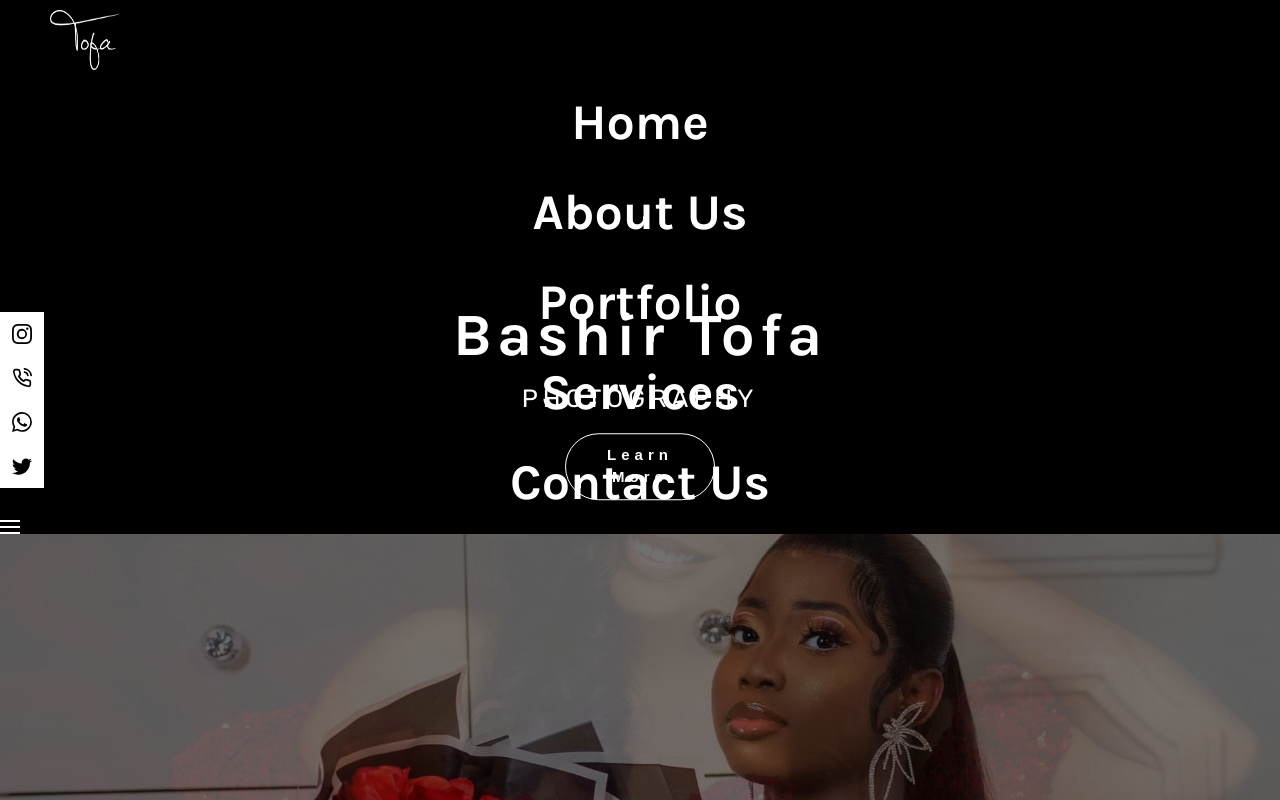
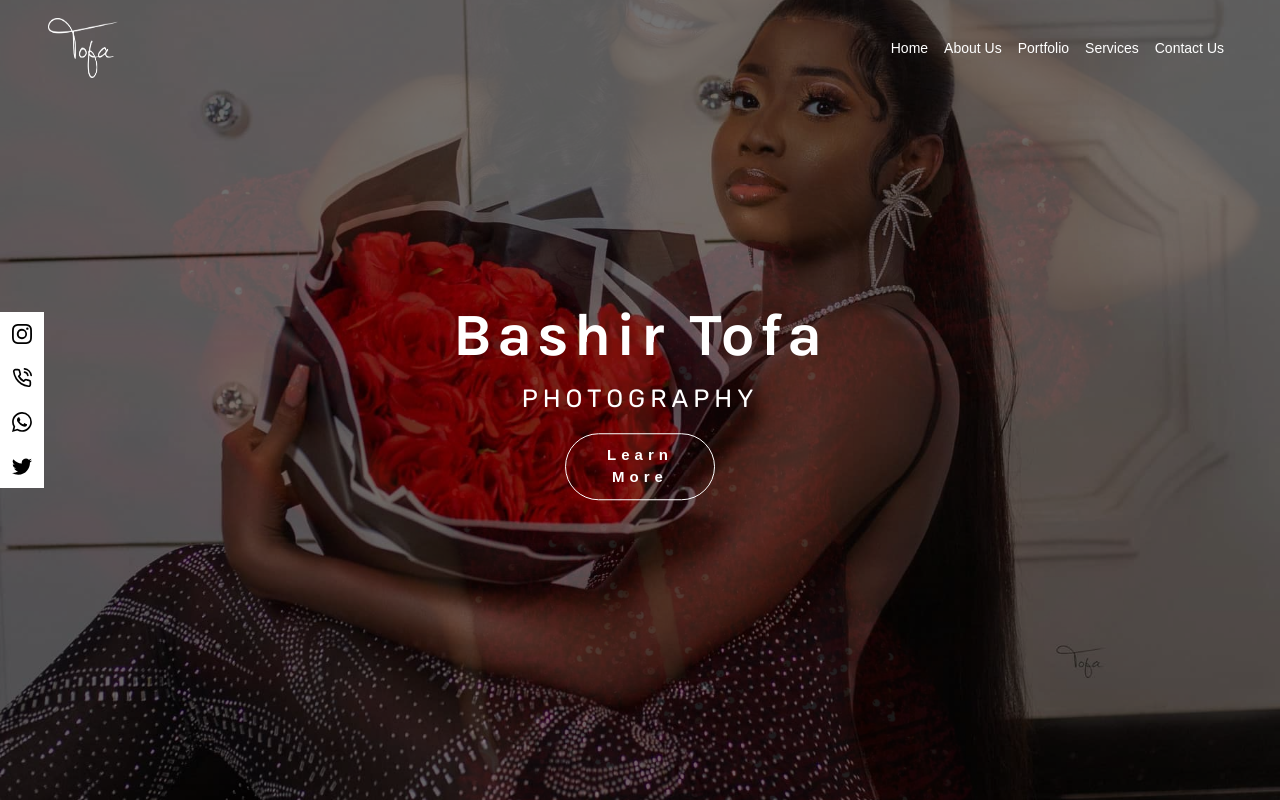
Before and after one commit to BreinsteinMedia/tofagraphy, a React (Create React App) app: page / in a window 1280 px wide. Shown: the top 800 px of the page. Built offline with nearby package versions, Linux system fonts and the light colour scheme.

Commit message:
Update Header.css

```diff
--- a/src/components/Header/Header.css
+++ b/src/components/Header/Header.css
@@ -1,233 +1,106 @@
-.navbar{
-  display: flex;
+.navbarContent{
+    display:flex;
+    justify-content: space-between;
+    padding:3rem 3rem;
     align-items: center;
     height: 75px;
     position: fixed;
     width: 100%;
-  /* position: sticky; */
-  /* position: -webkit-sticky; */
-  z-index: 999;
-  top: 0;
-  border-radius: 2px;
-  background-color: black;
-  /* background-color: rgba(0, 0, 0, 0); */
-}
-
-.navbar.active{
-  background-color: rgba(0, 0, 0, 0.508);
-  /* background: rgba(255, 10, 10, 0.1); */
-  box-shadow: 0 4px 30px rgba(0, 0, 0, 0.1);
-  -webkit-backdrop-filter: blur(19.5px);
-  backdrop-filter: blur(19.5px);
-  transition: .05s;
 }
 
 .logo img{
-  width: 120px;
-  height: 70px;
-  padding-top: 10px;
-  padding-left: 50px;
+     width: 70px;
+    height: 60px;
+    /* padding-top: 10px;
+    padding-left: 50px; */
   }
 
-.nav-links {
-    display: none;
-  }
-
-
-  a {
+  .desktop  > ul {
+    list-style: none;
+    display:flex;
     text-decoration: none;
-      font-size: 22px;
-
-  }
-  li {
-      list-style-type: none;
-  }
-
-
-
-.nav-links-mobile {
-  position: absolute;
-  display: block;
-  top: 90%;
-  left: 0;
-  position: absolute;
-  display: block;
-  list-style: none;
-  box-shadow: rgba(252, 252, 255, 0.23) 0px 50px 100px -20px, rgba(0, 0, 0, 0.3) 0px 30px 60px -30px;
-  left: 0;
-  top: 90%;
-  transition: all 0.5s ease-in-out;
-  width: 100%;
-  /* background-color: black;  */
-  height: 100vh;
-}
-
-.video-dark-overlay{
-  background-color: rgba(0, 0, 0, 0.739);
-  min-width: 100%;
-  position: fixed;
-  z-index: -997;
-  min-height: 100vh;
-  top: 0;
-  left: 0;
-}
-
-.videoBG{
-  position: fixed;
-  top: -18px;
-  left: 0;
-  width: 100%;
-  min-height: 100%;
-  z-index: -999;
-}
-
-.nav-links-mobile li{
-  transition: all 2s cubic-bezier(0.16, 1, 0.3, 1);
-}
-
-ul li {
-  width: 100%;
-  transition: all 0.5s ease-in-out;
-  text-align: center;
-  color: white;
-  font-family: "Karla";
-  font-size: 50px;
-  padding-top: 15px;
-  font-weight: 900;
-}
-
-.header1{
-  animation: slideUpFromBottom 500ms;
-
-}
-
-
-.header2{
-  animation: slideUpFromBottom 700ms;
-
-}
-
-
-.header3{
-  animation: slideUpFromBottom 900ms;
-
-}
-
-
-.header4{
-  animation: slideUpFromBottom 1100ms;
-
-}
-
-
-.header5{
-  animation: slideUpFromBottom 1300ms;
-
-}
-
-
-
-ul li:hover{
-  color: grey;
-}
-
-.mobile-menu-icon {
-  position: absolute;
-  display: block;
-  right: 50px;
-  color: white;
-}
-
-.bars{
-  width: 30px;
-  height: 30px;
-  color: white;
-
   }
 
 
 
 
-@media (max-width: 768px) {
-
-  .videoBG{
-    position: fixed;
-    top: -20%;
-    left: 0;
-    width: 100%;
-    height: 120vh;
-    object-fit: cover;
-    z-index: -999;
+ .header1 , .header2 , .header3  , .header4 , .header5{
+   color:white;
+   padding: .5rem;
+   font-weight: 400;
+   font-size:14px;
  }
 
 
-}
-
-@media screen and (max-width:420px){
-  .mobile-menu-icon {
-    position: absolute;
-    display: block;
-    right: 30px;
-    color: white;
-  }
-
-  .logo img{
-    width: 150px;
-    height: 60px;
-    padding-top: 10px;
-    padding-left: 80px;
-  }
-
-  .logo{
-    margin-left: -50px;
-  }
-
-  ul li {
-
-    font-size: 25px;
-    font-weight: 900;
+  .menuBarIcon{
+     display:none;
   }
 
 
-  .videoBG{
-    position: fixed;
-    top: -20%;
-    left: 0;
-    width: 100%;
-    height: 120vh;
-    object-fit: cover;
-    z-index: -999;
+
+@media (max-width:768px){
+    .navbarContent{
+       display: flex;
+       justify-content: space-between;
+       padding:2rem 3rem;
+
+    }
+
+      .desktop{
+       display: none;
+      }
+      .menuBarIcon{
+       display:block;
+       top:0;
+       left:0;
+       transition: 1ms ease;
+       flex-direction: column;
+       cursor: pointer;
+      }
+
+      .closeBarMenu > ul{
+       list-style: none;
+       position: absolute;
+       margin-top: 2rem;
+       margin-left:-15rem;
+       width:20rem;
+       height: 20rem;
+       align-items: center;
+       justify-content: center;
+       line-height: 3;
+       padding: 5rem 3rem 3rem 3rem ;
+       text-align: center;
+       background:#fafafa;
+       color:black;
+       box-shadow: 0 4px 8px 0 rgba(0,0,0,0.2);
+       transition: 0.3s;
    }
 
  }
 
 
 
-@keyframes slideInFromLeft {
-  0% {
-    transform: translateX(-100%);
-    opacity: 0;
+ @media (max-width:600px){
+    .navbarContent{
+       display: flex;
+       justify-content: space-between;
+       padding:2rem 3rem;
+
     }
-  100% {
-    transform: translateX(0);
-    opacity: 1;
+
+    .closeBarMenu  > ul {
+       list-style: none;
+       position: absolute;
+       margin-top: 5rem;
+       margin-left:-17rem;
+       width:18rem;
+       height: 23rem;
+       align-items: center;
+       justify-content: center;
+       text-align: center;
+       padding-top: 5rem;
+       box-shadow: 0 4px 8px 0 rgba(0,0,0,0.2);
+   transition: 0.3s;
+
    }
  }
-@keyframes slideUpFromBottom {
-  0% {
-    transform: translateY(70%);
-    opacity: 0;
-  }
-  100% {
-    transform: translateX(0);
-    opacity: 1;
-  }
-}
-@keyframes fadeIn {
-  0% {
-    opacity: 0;
-  }
-  100% {
-    opacity: 1;
-  }
-}
```
Lines whose indentation alone changed are shown as unchanged.
